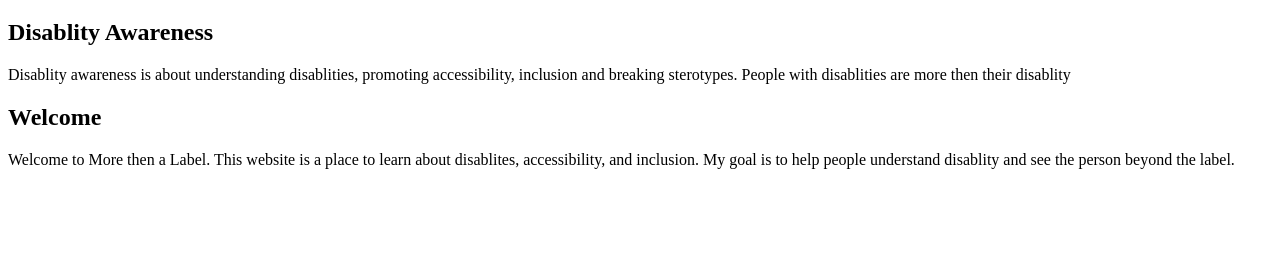
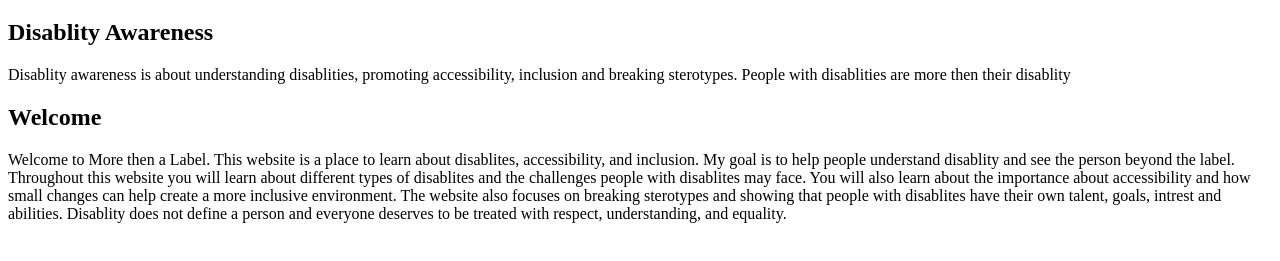
Before and after one commit to sydgibson/final, a plain HTML site: page index.html in a window 1280 px wide. Shown: the part 61-322 px from the top of the page. Drawn offline with Linux system fonts and the light colour scheme.

Commit message:
finished welcome paragraph

```diff
--- a/index.html
+++ b/index.html
@@ -12,8 +12,7 @@
       <p>Disablity awareness is about understanding disablities, promoting accessibility, inclusion and breaking sterotypes. People with disablities are more then their disablity </p>
 
     <h2>Welcome</h2>
-  Welcome to More then a Label. This website is a place to learn about disablites, accessibility, and inclusion. My goal is to help people understand disablity and see the person beyond the label.
-
+  <p>Welcome to More then a Label. This website is a place to learn about disablites, accessibility, and inclusion. My goal is to help people understand disablity and see the person beyond the label. Throughout this website you will learn about different types of disablites and the challenges people with disablites may face. You will also learn about the importance about accessibility and how small changes can help create a more inclusive environment. The website also focuses on breaking sterotypes and showing that people with disablites have their own talent, goals, intrest and abilities. Disablity does not define a person and everyone deserves to be treated with respect, understanding, and equality.</p>
 
 
 </body>
```
